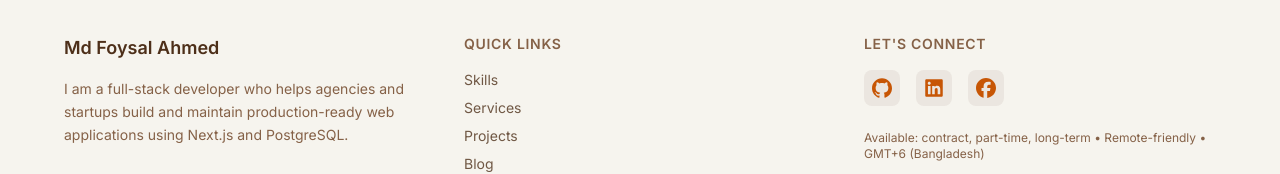
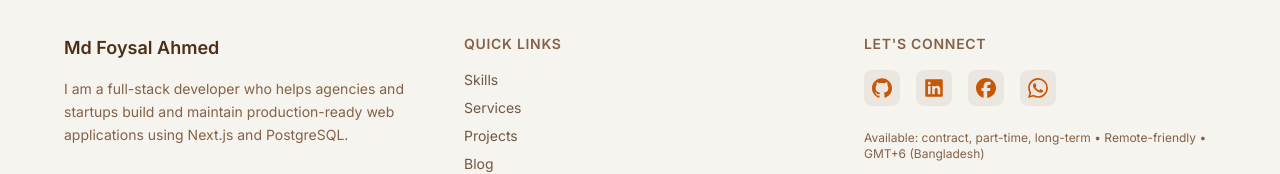
Before and after one commit to mdfoysalahmed613/Portfolio, a Next.js app: page / in a window 1280 px wide. Shown: the part 3891-4065 px from the top of the page. Built offline with nearby package versions, Linux system fonts and the light colour scheme; no server answers.

Commit message:
feat: add WhatsApp link to footer for enhanced connectivity

```diff
--- a/components/common/footer.tsx
+++ b/components/common/footer.tsx
@@ -1,6 +1,6 @@
 import Link from 'next/link'
 import { FaLinkedin } from 'react-icons/fa6'
-import { SiFacebook, SiGithub } from 'react-icons/si'
+import { SiFacebook, SiGithub, SiWhatsapp } from 'react-icons/si'
 import { navItems } from '@/components/common/nav-items'
 const Footer = () => {
   const currentYear = new Date().getFullYear()
@@ -66,6 +66,14 @@ const Footer = () => {
               >
                 <SiFacebook className='text-primary' size={20} />
               </Link>
+              <Link
+                target='_blank'
+                href='https://wa.me/+8801581633810'
+                className='p-2 rounded-lg bg-muted hover:bg-muted/80 transition-colors'
+                aria-label='WhatssApp'
+              >
+                <SiWhatsapp className='text-primary' size={20} />
+              </Link>
             </div>
             <p className='text-xs text-muted-foreground pt-2'>
               Available: contract, part-time, long-term • Remote-friendly • GMT+6 (Bangladesh)
```
